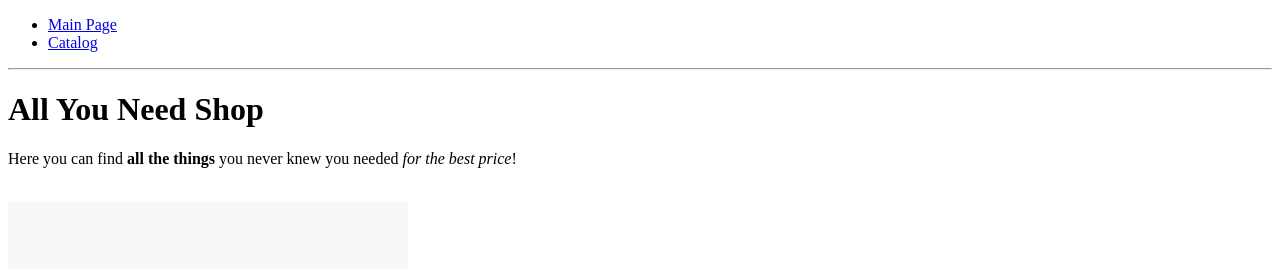
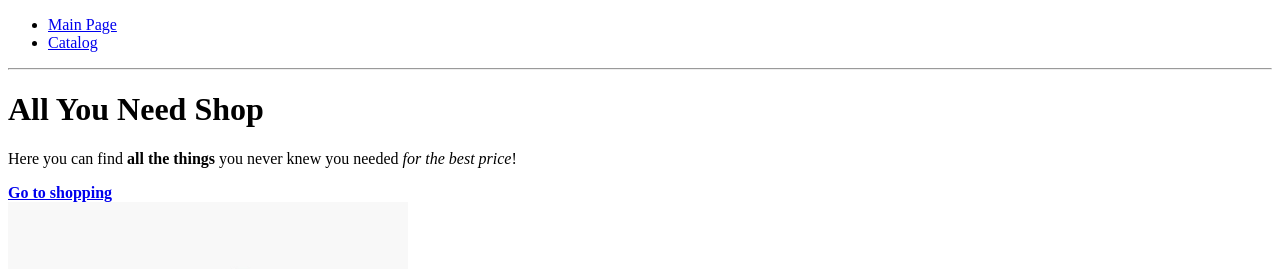
Before and after one commit to Ahedoggo/wp_1, a plain HTML site: page index.html in a window 1280 px wide. Shown: the top 269 px of the page. Drawn offline with Linux system fonts and the light colour scheme.

Commit message:
Update index.html

```diff
--- a/index.html
+++ b/index.html
@@ -19,6 +19,7 @@
     <div>
         <h1>All You Need Shop</h1>
         <p>Here you can find <b>all the things</b> you never knew you needed <i>for the best price</i>!</p>
+        <a href="catalog.html"><b>Go to shopping</b></a>
         <br>
         <img src="images/ise.jpg" alt="bapanada" width="400">
     </div>
```
